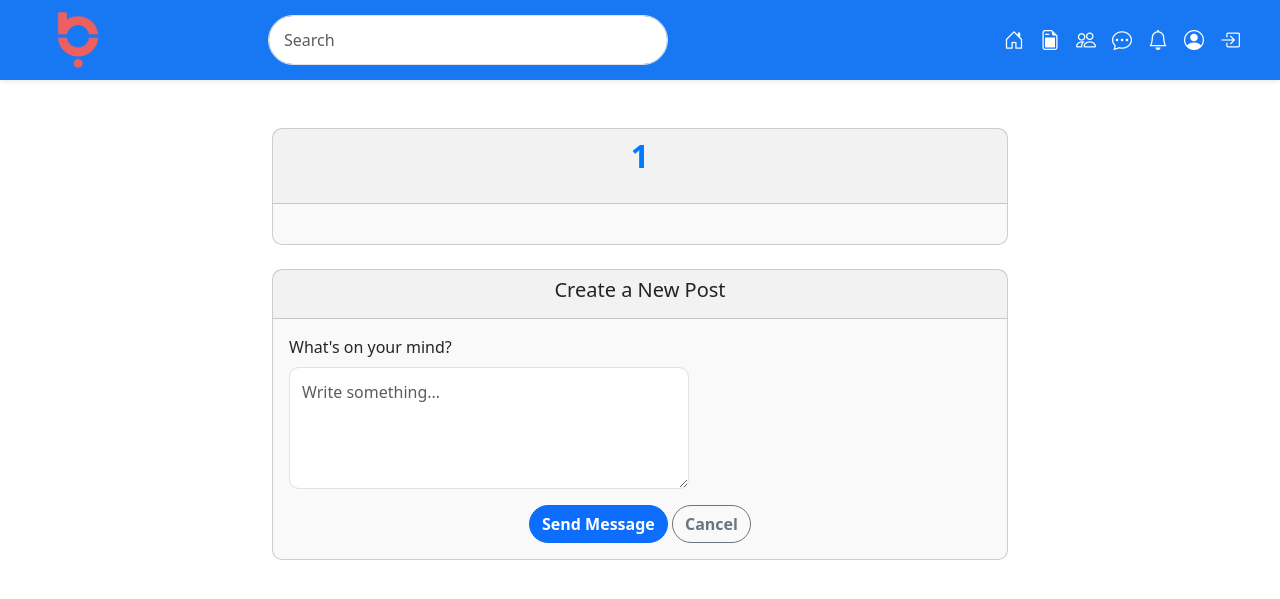
After one commit to chidindu327/projects, a PHP site: page /message.php?fullname=1 in a window 1280 px wide. The commit adds this page. Shown: the top 599 px of the page. Run offline with PHP 8.4, Linux system fonts and the light colour scheme; the visitor is signed in with stand-in values (Sample User, id 1); data comes from the database, SQL or seed files in the repository; data that the repository does not hold is empty.

Commit message:
chat
finally pushing the chat code

```diff
--- a/inc/controller.php
+++ b/inc/controller.php
@@ -53,7 +53,33 @@ function execute($query) {
 }
 }
 
-function validate(){
+function timeAgo($datetime) {
+    $time = strtotime($datetime);  // Convert the datetime to a Unix timestamp
+    $time_difference = time() - $time;  // Calculate the difference between now and the datetime
 
+    // Seconds conversion
+    $seconds = $time_difference;
+    $minutes = round($seconds / 60);
+    $hours = round($seconds / 3600);
+    $days = round($seconds / 86400);
+    $weeks = round($seconds / 604800);
+    $months = round($seconds / 2629440);
+    $years = round($seconds / 31553280);
 
+    // Return appropriate time ago string based on the difference
+    if ($seconds <= 60) {
+        return "Just now";
+    } elseif ($minutes <= 60) {
+        return $minutes == 1 ? "1 minute ago" : "$minutes minutes ago";
+    } elseif ($hours <= 24) {
+        return $hours == 1 ? "1 hour ago" : "$hours hours ago";
+    } elseif ($days <= 7) {
+        return $days == 1 ? "Yesterday" : "$days days ago";
+    } elseif ($weeks <= 4.3) {  // 4.3 weeks per month
+        return $weeks == 1 ? "1 week ago" : "$weeks weeks ago";
+    } elseif ($months <= 12) {
+        return $months == 1 ? "1 month ago" : "$months months ago";
+    } else {
+        return $years == 1 ? "1 year ago" : "$years years ago";
+    }
 }
--- a/inc/user_data.php
+++ b/inc/user_data.php
@@ -1,5 +1,5 @@
 <?php
-
+date_default_timezone_set('Africa/Lagos');
 if (session_status() == PHP_SESSION_ACTIVE) {
 
     $fullname =  $_SESSION['full_name'];
--- /dev/null
+++ b/message.php
@@ -0,0 +1,101 @@
+<?php
+session_start();
+include "inc/user_data.php";
+include "inc/controller.php";
+?>
+<!DOCTYPE html>
+<html lang="en">
+
+<head>
+    <meta charset="UTF-8">
+    <meta name="viewport" content="width=device-width, initial-scale=1.0">
+    <title>Create New Post</title>
+    <!-- Bootstrap CSS -->
+    <link href="https://cdn.jsdelivr.net/npm/bootstrap@5.3.0-alpha1/dist/css/bootstrap.min.css" rel="stylesheet">
+    <!-- Custom CSS -->
+    <link rel="stylesheet" href="css/style.css"> <!-- Linking the external CSS file -->
+</head>
+
+<body>
+
+    <!-- Header Navbar -->
+    <?php include "inc/navbar.php"; ?>
+
+    <!-- Main Content -->
+    <div class="container mt-5">
+        <!-- Page Title in a Card -->
+        <div class="row justify-content-center">
+            <div class="col-md-8">
+                <div class="card">
+                    <div class="card-header text-center">
+                        <h2><?php echo $_GET['fullname']; ?></h2>
+                    </div>
+                    <div class="card-body">
+                        <?php
+                            $sql = "SELECT * FROM chat";
+                            $result = fetchdata($sql);
+                            foreach ($result as $row) {
+                        ?>
+                        <h5 class="text-muted"><?php echo $row['message']; ?></h5>
+                        <?php
+                            }
+                        ?>
+                    </div>
+                </div>
+            </div>
+        </div>
+
+        <!-- New Post Form in a Card -->
+        <div class="row justify-content-center mt-4">
+            <div class="col-md-8">
+                <div class="card">
+                    <div class="card-header text-center">
+                        <h5>Create a New Post</h5>
+                    </div>
+                    <div class="card-body">
+                        <form method="POST" enctype="multipart/form-data">
+                            <!-- Post Content -->
+                            <input type="hidden" name="to_you" value="<?php echo $_GET['username']; ?>">
+                            <input type="hidden" name="from_me" value="<?php echo $username; ?>">
+                            <div class="mb-3">
+                                <label for="post-content" class="form-label">What's on your mind?</label>
+                                <textarea class="form-control" name="message" rows="4" placeholder="Write something..." required></textarea>
+                            </div>
+
+                            <!-- Submit Button -->
+                            <div class="text-center">
+                                <input type="submit" name="send_message" value="Send Message" class="btn btn-primary">
+                                <a href="timeline.php" class="btn btn-outline-secondary">Cancel</a>
+                            </div>
+                        </form>
+
+                        <?php
+                        if (isset($_POST['send_message'])) {
+                            // Get the form data from the POST request
+                            @$from_me = $_POST['from_me'];
+                            @$to_you = $_POST['to_you'];
+                            @$message = $_POST['message'];
+
+                            $sql = "INSERT INTO `chat` (`from_me`, `to_you`, `message`, `created_at`)
+                             VALUES ('$from_me', '$to_you', '$message', current_timestamp())";
+
+                            if (execute($sql)) {
+                                echo "<div class='alert alert-success mt-3'>Post is added successfully!</div>";
+                            } else {
+                                echo "<div class='alert alert-danger mt-3'>Error adding Post. Please try again.</div>";
+                            }
+                        }
+                        ?>
+                    </div>
+                </div>
+            </div>
+        </div>
+    </div>
+
+    <!-- Bootstrap JS and Popper.js -->
+    <script src="https://cdn.jsdelivr.net/npm/bootstrap@5.3.0-alpha1/dist/js/bootstrap.bundle.min.js"></script>
+    <!-- Bootstrap Icons CDN -->
+    <link href="https://cdn.jsdelivr.net/npm/bootstrap-icons/font/bootstrap-icons.css" rel="stylesheet">
+</body>
+
+</html>
--- a/messages.php
+++ b/messages.php
@@ -32,7 +32,7 @@ include "inc/controller.php";
     <div class="row">
     <!-- Message Entry 1 -->
      <?php
-     $sql = "SELECT * FROM users";
+     $sql = "SELECT * FROM users where username!='$username'" ;
      $result = fetchdata($sql);
      foreach ($result as $row) {
      ?>
@@ -41,7 +41,7 @@ include "inc/controller.php";
           <img src="https://via.placeholder.com/50" alt="User 1" class="rounded-circle me-3">
           <div class="message-content">
             <a href="chat.php?username=<?php echo $row['username'];?>&&fullname=<?php echo $row['full_name'];?>"><h5><?php echo $row['full_name'];?></h5></a>
-            <p>Hey! Are we still on for the meeting tomorrow?</p>
+            <p><?php echo $row['message'];?></p>
             <span class="text-muted">2 mins ago</span>
           </div>
         </div>
```
Also changed, not shown: chat.php (+86 -51 lines).
